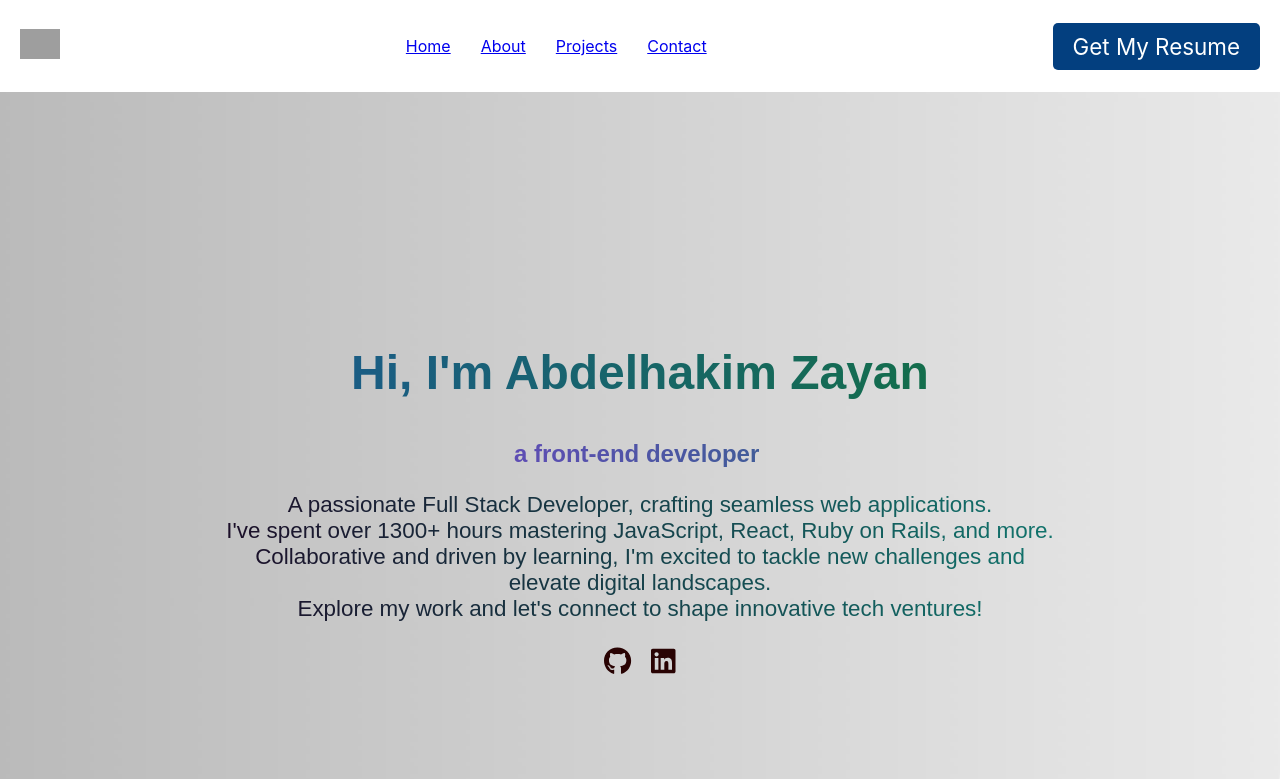
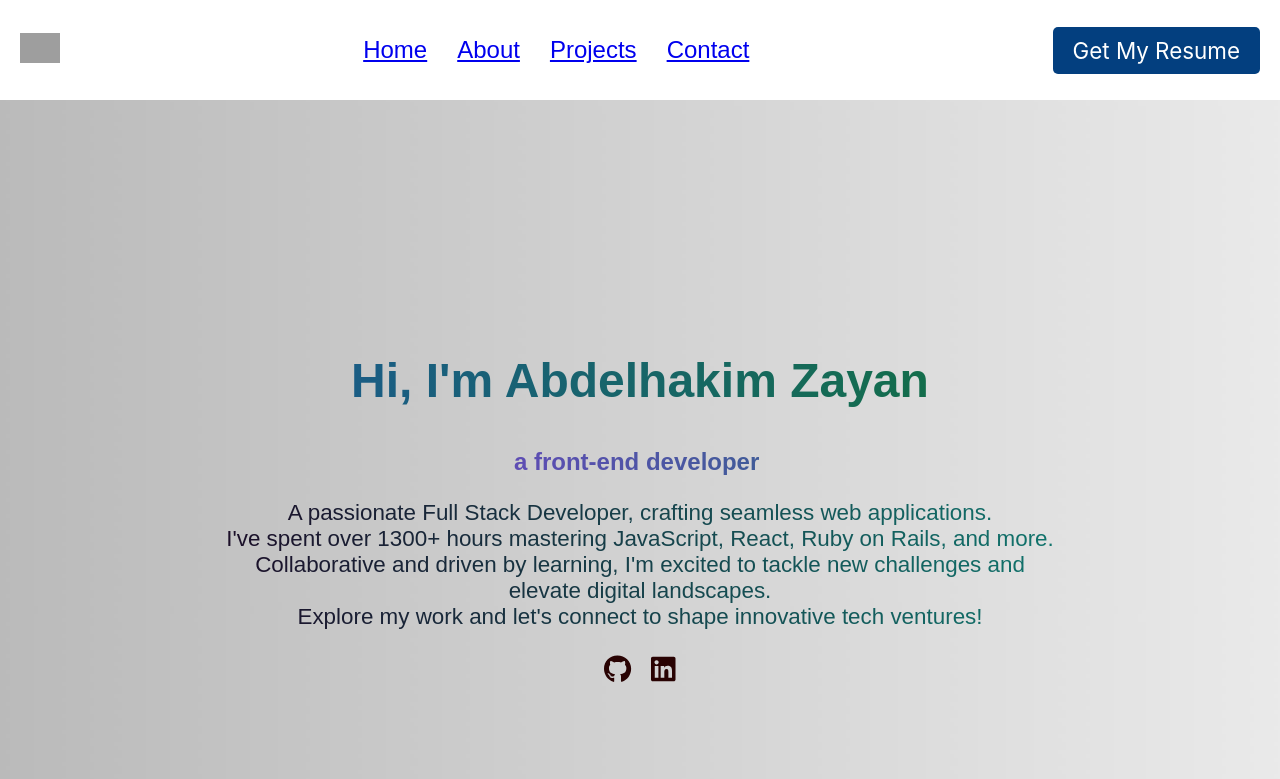
Before and after one commit to abdozayan12/New-Portfolio, a React (Create React App) app: page / in a window 1280 px wide. Shown: the top 779 px of the page. Built offline with nearby package versions, Linux system fonts and the light colour scheme; grey boxes are pictures that could not be loaded.

Commit message:
Update Header.css

```diff
--- a/src/components/Header/Header.css
+++ b/src/components/Header/Header.css
@@ -1,3 +1,4 @@
+
 .desktop-view {
   display: flex;
   justify-content: space-between;
@@ -12,6 +13,9 @@
 .nav-menu {
   display: flex;
   gap: 30px;
+  font-family: Arial, Helvetica, sans-serif;
+  font-size: 1.5rem;
+  font-weight: 500;
 }
 
 .CV a {
```
